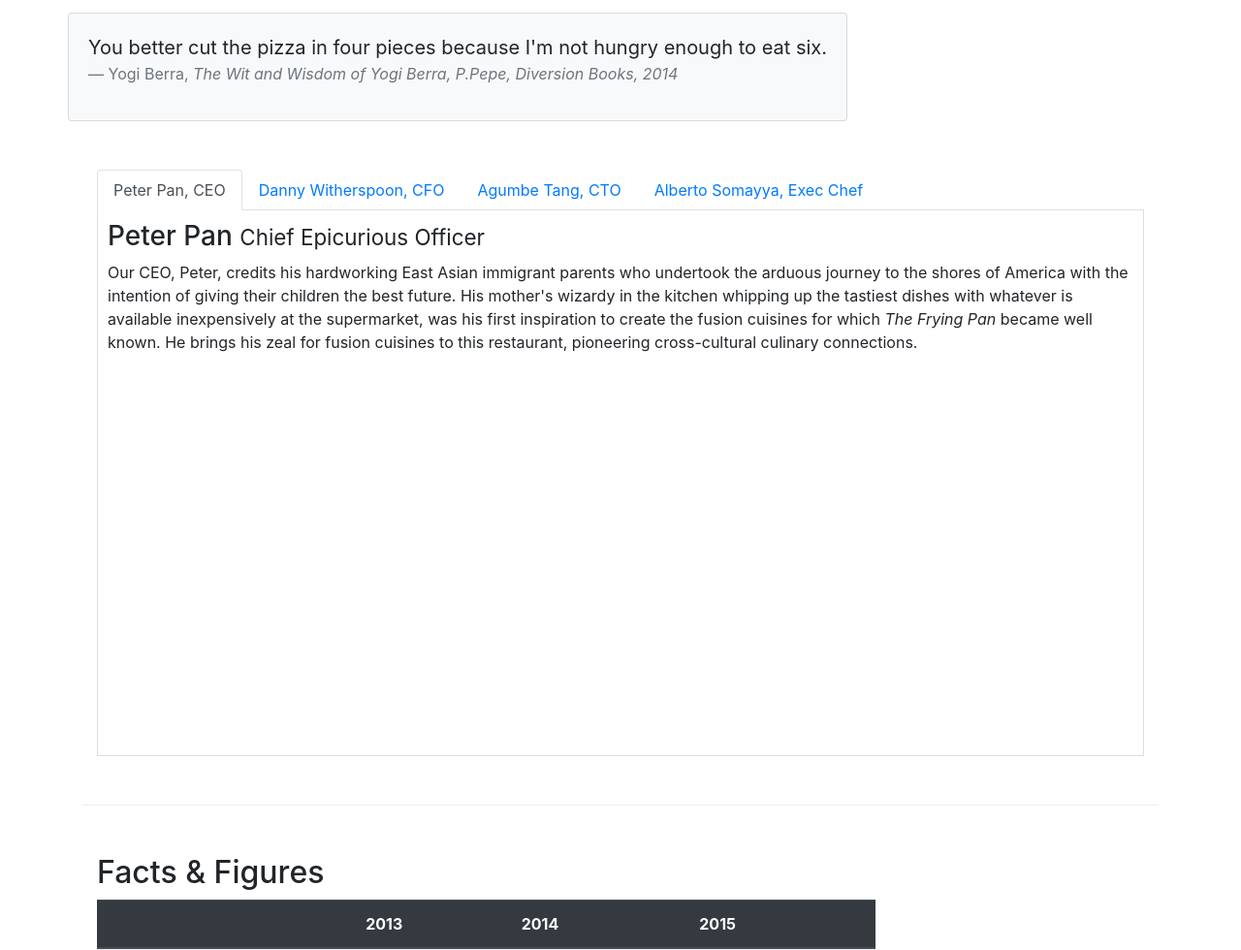
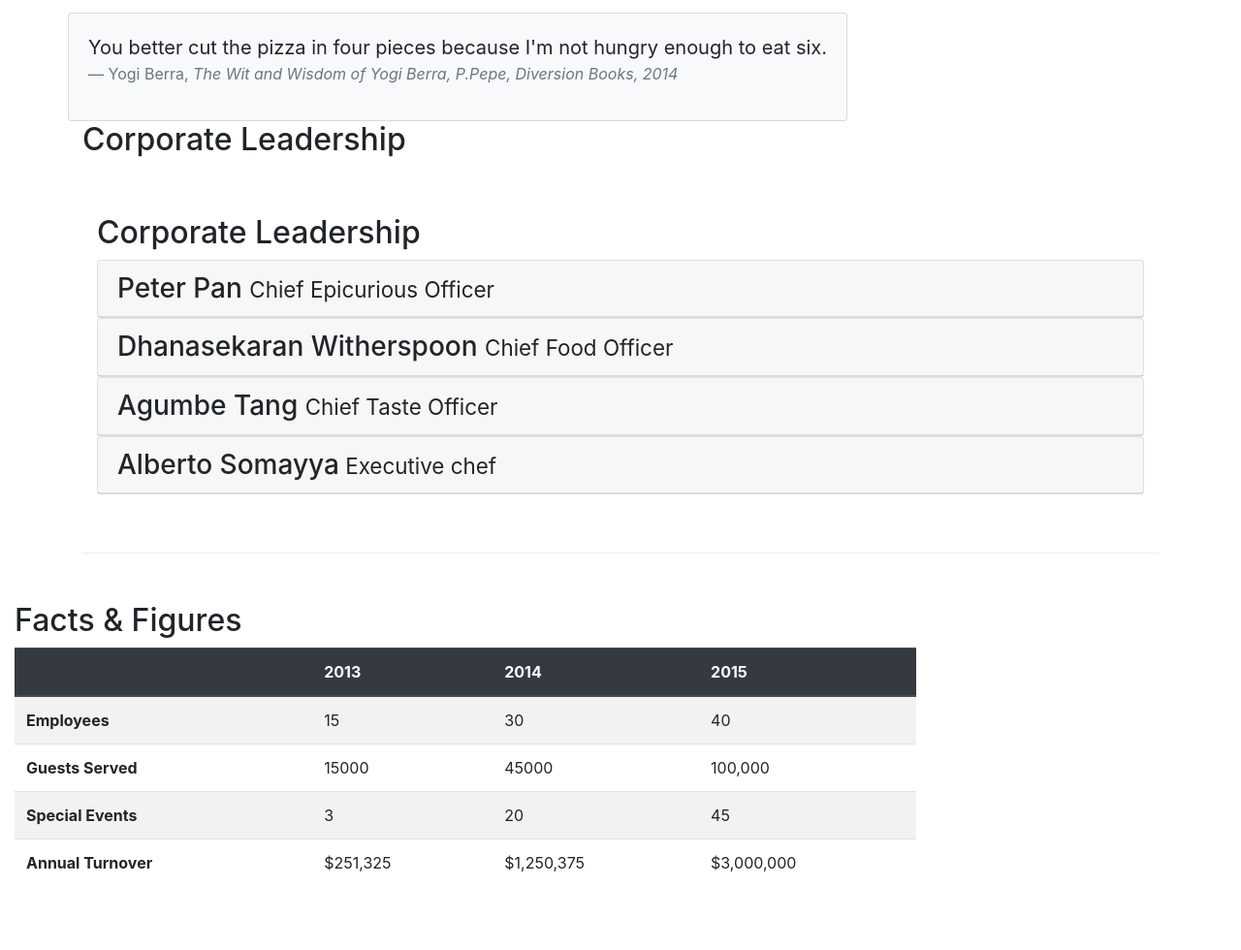
Before and after one commit to haran2001/project1, a website: page Bootstrap4/conFusion/aboutus.html in a window 1280 px wide. Shown: the part 746-1726 px from the top of the page at 97% size. Drawn offline with nearby package versions, Linux system fonts and the light colour scheme.

Commit message:
accordian

```diff
--- a/Bootstrap4/conFusion/aboutus.html
+++ b/Bootstrap4/conFusion/aboutus.html
@@ -96,44 +96,61 @@
             </div>
         </div>
 
-                    <!-- <h2>Corporate Leadership</h2> -->
+                    <h2>Corporate Leadership</h2>
 
         <div class = "row row-content">
             <div class = "col-12">
-                <ul class = "nav nav-tabs">
-                    <li class = "nav-item">
-                        <a class = "nav-link active" href="#peter" role="tab" data-toggle="tab">Peter Pan, CEO</a>
-                    </li>
-                    <li class = "nav-item">
-                        <a class = "nav-link" href="#danny" role="tab" data-toggle="tab">Danny Witherspoon, CFO</a>
-                    </li>
-                    <li class = "nav-item">
-                        <a class = "nav-link" href= "#agumbe" role= "tab" data-toggle= "tab">Agumbe Tang, CTO</a>
-                    </li>
-                    <li class = "nav-item">
-                        <a class = "nav-link"  href= "#alberto" role= "tab" data-toggle= "tab">Alberto Somayya, Exec Chef</a>
-                    </li>
-                </ul>
-
-                <div class = "tab-content">
-                    <div role = "tabpanel" class = "tab-pane fade show active" id="peter">
-                        <h3>Peter Pan <small>Chief Epicurious Officer</small></h3>
-                        <p class = "d-none d-sm-block">Our CEO, Peter, credits his hardworking East Asian immigrant parents who undertook the arduous journey to the shores of America with the intention of giving their children the best future. His mother's wizardy in the kitchen whipping up the tastiest dishes with whatever is available inexpensively at the supermarket, was his first inspiration to create the fusion cuisines for which <em>The Frying Pan</em> became well known. He brings his zeal for fusion cuisines to this restaurant, pioneering cross-cultural culinary connections.</p>
+              <h2>Corporate Leadership</h2>
+                <div id = "accordian">
+                    <div class = "card">
+                        <div class = "card-header" role = "tab" id = "peterhead">
+                                <h3 class = "mb-0">
+                                    <a data-toggle = "collapse" data-target = "#peter">Peter Pan <small>Chief Epicurious Officer</small>
+                                    </a>
+                                </h3>
+                        </div>
+                        <div class = "collapse" id = "peter" data-parent = "#accordian">
+                            <div class = "card-body">
+                                <p class = "d-none d-sm-block">Our CEO, Peter, credits his hardworking East Asian immigrant parents who undertook the arduous journey to the shores of America with the intention of giving their children the best future. His mother's wizardy in the kitchen whipping up the tastiest dishes with whatever is available inexpensively at the supermarket, was his first inspiration to create the fusion cuisines for which <em>The Frying Pan</em> became well known. He brings his zeal for fusion cuisines to this restaurant, pioneering cross-cultural culinary connections.</p>
+                            </div>
+                        </div>
                     </div>
-
-                    <div role = "tabpanel" class = "tab-pane fade active" id="danny">
-                        <h3>Dhanasekaran Witherspoon <small>Chief Food Officer</small></h3>
-                        <p class = "d-none d-sm-block">Our CFO, Danny, as he is affectionately referred to by his colleagues, comes from a long established family tradition in farming and produce. His experiences growing up on a farm in the Australian outback gave him great appreciation for varieties of food sources. As he puts it in his own words, <em>Everything that runs, wins, and everything that stays, pays!</em></p>
+                    <div class = "card">
+                        <div class = "card-header" role = "tab" id = "dannyhead">
+                            <h3 class = "mb-0">
+                                <a data-toggle = "collapse" data-target = "#danny">Dhanasekaran Witherspoon <small>Chief Food Officer</small></a>
+                            </h3>
+                        </div>
+                        <div class = "collapse" id = "danny" data-parent = "#accordian">
+                              <div class = "card-body">
+                                 <p class = "d-none d-sm-block">Our CFO, Danny, as he is affectionately referred to by his colleagues, comes from a long established family tradition in farming and produce. His experiences growing up on a farm in the Australian outback gave him great appreciation for varieties of food sources. As he puts it in his own words, <em>Everything that runs, wins, and everything that stays, pays!</em></p>
+                              </div>
+                        </div>
                     </div>
-
-                    <div role = "tabpanel" class = "tab-pane fade active" id="agumbe">
-                        <h3>Agumbe Tang <small>Chief Taste Officer</small></h3>
-                        <p class = "d-none d-sm-block">Blessed with the most discerning gustatory sense, Agumbe, our CTO, personally ensures that every dish that we serve meets his exacting tastes. Our chefs dread the tongue lashing that ensues if their dish does not meet his exacting standards. He lives by his motto, <em>You click only if you survive my lick.</em></p>
+                    <div class = "card">
+                        <div class = "card-header" role = "tab" id = "agumbehead">
+                            <h3 class = "mb-0">
+                                <a data-toggle = "collapse" data-target = "#agumbe">Agumbe Tang <small>Chief Taste Officer</small></a>
+                            </h3>
+                        </div>
+                        <div class = "collapse" id = "agumbe" data-parent = "#accordian">
+                             <div class = "card-body">
+                                 <p class = "d-none d-sm-block">Blessed with the most discerning gustatory sense, Agumbe, our CTO, personally ensures that every dish that we serve meets his exacting tastes. Our chefs dread the tongue lashing that ensues if their dish does not meet his exacting standards. He lives by his motto, <em>You click only if you survive my lick.</em></p>
+                            </div>
+                        </div>
                     </div>
-
-                    <div role = "tabpanel" class = "tab-pane fade active" id = "alberto">
-                        <h3>Alberto Somayya <small>Executive Chef</small></h3>
-                        <p class = "d-none d-sm-block">Award winning three-star Michelin chef with wide International experience having worked closely with whos-who in the culinary world, he specializes in creating mouthwatering Indo-Italian fusion experiences. He says, <em>Put together the cuisines from the two craziest cultures, and you get a winning hit! Amma Mia!</em></p>
+                        <div class = "card">
+                            <div class = "card-header" role = "tab" id = "albertohead">
+                                <h3 class = "mb-0">
+                                    <a data-toggle = "collapse" data-target = "#alberto">Alberto Somayya<small> Executive chef</small></a>
+                                </h3>
+                            </div>
+                            <div class = "collapse" id = "alberto" data-parent = "#accordian">
+                                <div class = "card-body">
+                                    <p class = "d-none d-sm-block">Award winning three-star Michelin chef with wide International experience having worked closely with whos-who in the culinary world, he specializes in creating mouthwatering Indo-Italian fusion experiences. He says, <em>Put together the cuisines from the two craziest cultures, and you get a winning hit! Amma Mia!</em></p>
+                                </div>
+                            </div>
+                        </div>
                     </div>
                 </div>
             </div>
```
